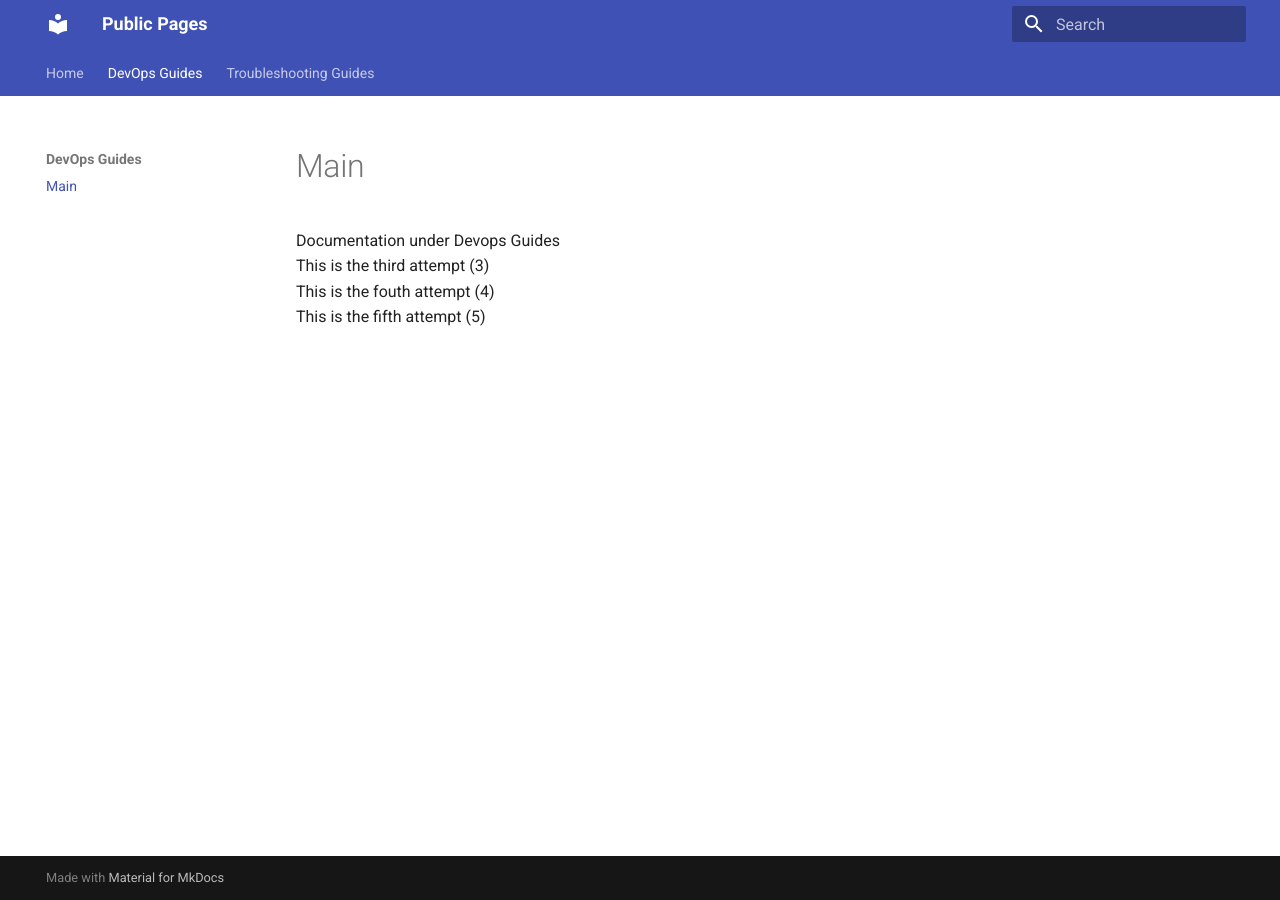
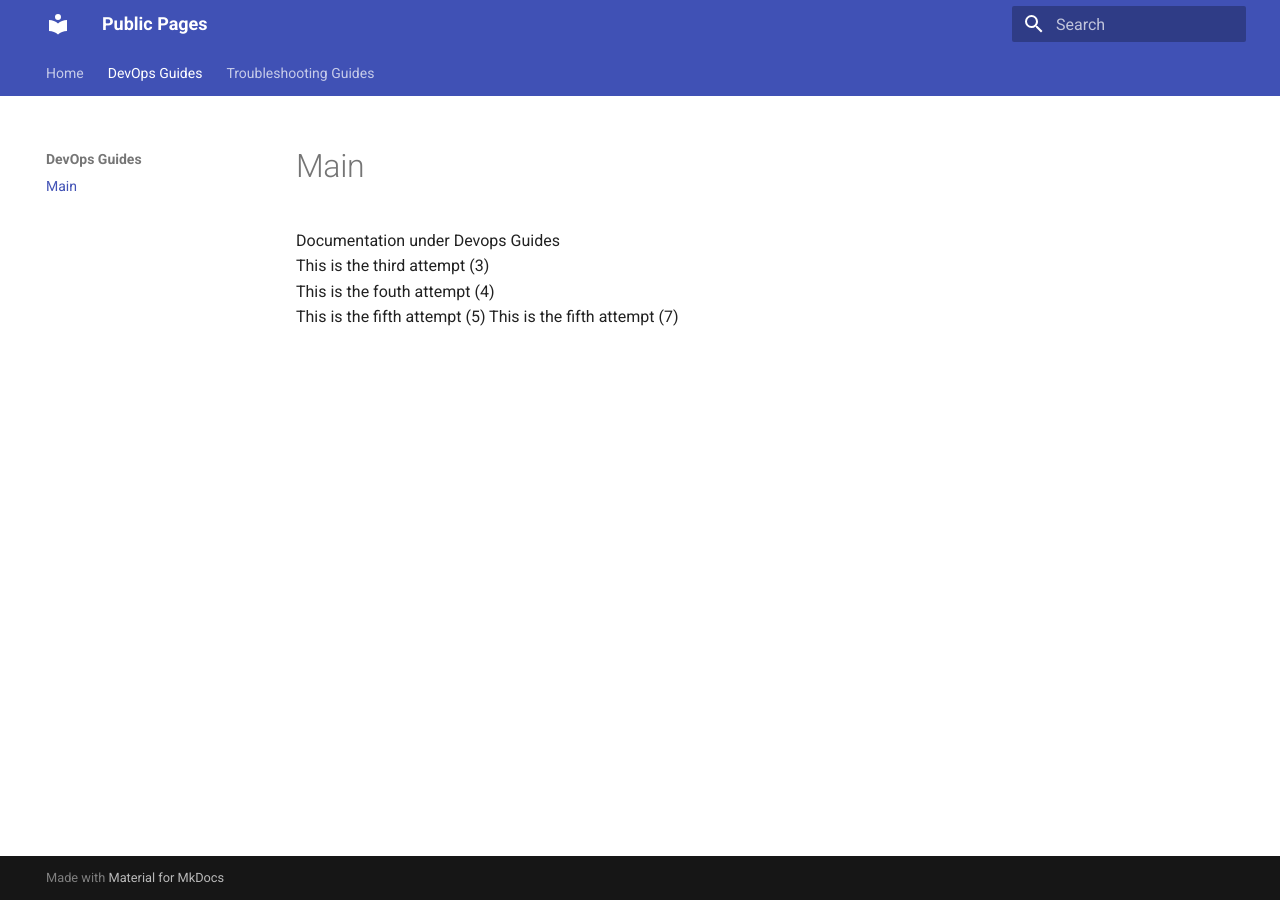
Before and after one commit to skucukalioglu/public-pages, an MkDocs documentation site: the page built from docs/devops-guides/README.md, in a window 1280 px wide. Built offline with MkDocs 1.6.1 and Material for MkDocs 9.7.7, drawn with Linux system fonts in a browser that asks for light colours.

Commit message:
This is the 7th round-JamesIves-path

```diff
--- a/docs/devops-guides/README.md
+++ b/docs/devops-guides/README.md
@@ -2,3 +2,4 @@ Documentation under Devops Guides
 This is the third attempt (3)
 This is the fouth attempt (4)
 This is the fifth attempt (5)
+This is the fifth attempt (7)
```
Also changed, not shown: 1 other file.
